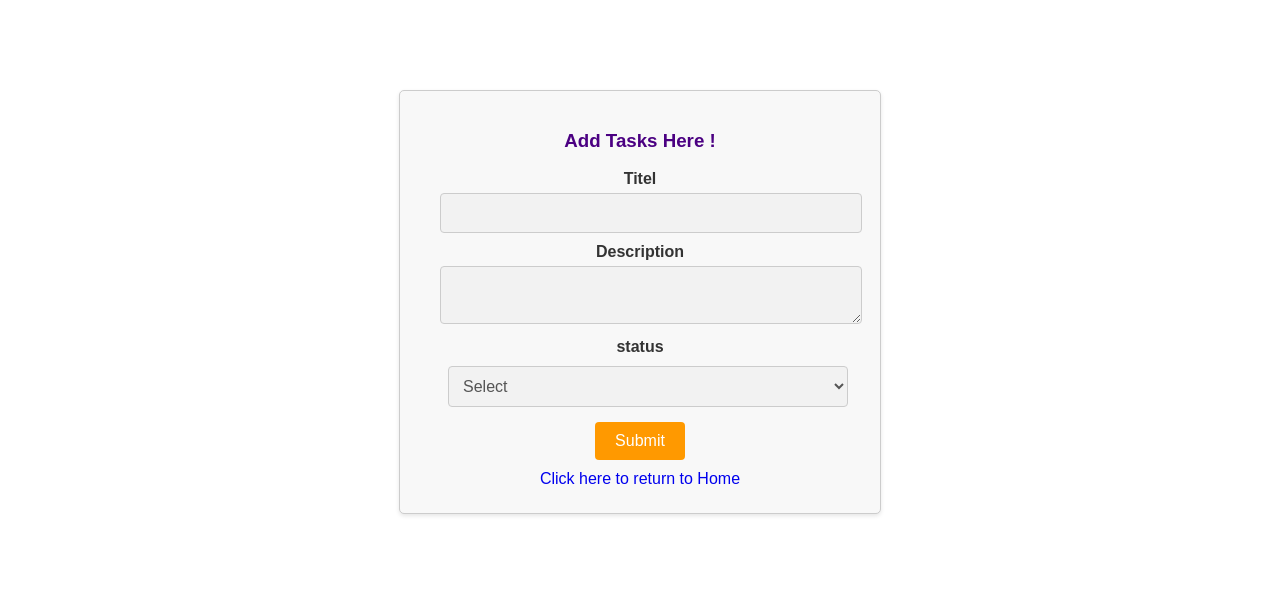
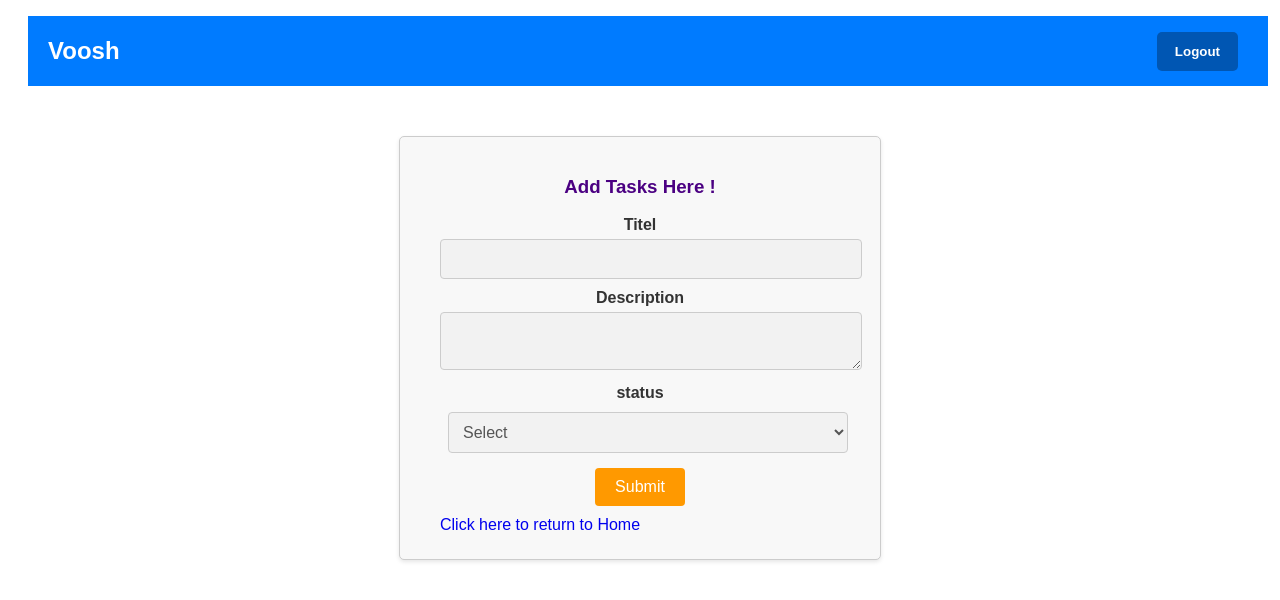
Before and after one commit to mubarak7785/Voosh, a React (Vite) app in the folder Frontend/: page /add in a window 1280 px wide. Shown: the top 600 px of the page. Built offline with nearby package versions, Linux system fonts and the light colour scheme; the HTML template or start-up script is replaced by a standard one.

Commit message:
done with logout functionality

```diff
--- a/Frontend/src/App.css
+++ b/Frontend/src/App.css
@@ -1,8 +1,9 @@
 #root {
   max-width: 100%;
-  margin: 0 auto;
+  margin: 0 ;
   padding: 2rem;
   text-align: center;
+
 }
 
 .logo {
--- a/Frontend/src/Components/Add/Add.jsx
+++ b/Frontend/src/Components/Add/Add.jsx
@@ -3,7 +3,7 @@ import "./Add.css";
 import { Link, useNavigate } from "react-router-dom";
 import withReactContent from "sweetalert2-react-content";
 import Swal from "sweetalert2";
-
+import { Navbar2 } from "../Navbar2/Navbar2";
 const MySwal = withReactContent(Swal);
 
 export const Add = () => {
@@ -44,6 +44,7 @@ export const Add = () => {
   };
   return (
     <div>
+      <Navbar2/>
       <div className="form">
         <h3>Add Tasks Here !</h3>
         <label htmlFor="">Titel</label>
--- a/Frontend/src/Components/Home/Home.css
+++ b/Frontend/src/Components/Home/Home.css
@@ -22,10 +22,17 @@
   background-color: #ADD8E6; /* Light Blue */
   border: 1px solid #87CEEB; /* Sky Blue */
   border-radius: 5px;
-
   padding: 10px;
   margin: 10px 0;
   box-shadow: rgba(0, 0, 0, 0.15) 1.95px 1.95px 2.6px;
+
+}
+.card>h3,p{
+  text-align: left;
+}
+.card>h3{
+  margin: 0%;
+  color: black;
 }
 .card>select{
   background-color:  #81c2d8;
--- a/Frontend/src/Components/Home/Home.jsx
+++ b/Frontend/src/Components/Home/Home.jsx
@@ -3,7 +3,7 @@ import "./Home.css";
 import Swal from "sweetalert2";
 import { Link } from "react-router-dom";
 import withReactContent from "sweetalert2-react-content";
-import { Navbar } from "../Navbar/Navbar";
+import { Navbar2 } from "../Navbar2/Navbar2";
 
 const MySwal = withReactContent(Swal);
 
@@ -46,6 +46,7 @@ export const Home = () => {
     const done = data.filter((elem) => elem.status === "Done");
 
     setToDoData(toDo);
+    console.log(toDoData)
     setDoingData(doing);
     setDoneData(done);
   };
@@ -119,9 +120,22 @@ export const Home = () => {
     }
   };
 
+  // Function to format the date
+  const formatDate = (dateString) => {
+    const date = new Date(dateString);
+    const day = String(date.getDate()).padStart(2, '0');
+    const month = String(date.getMonth() + 1).padStart(2, '0');
+    const year = date.getFullYear();
+    const hours = String(date.getHours()).padStart(2, '0');
+    const minutes = String(date.getMinutes()).padStart(2, '0');
+    const seconds = String(date.getSeconds()).padStart(2, '0');
+
+    return `${day}/${month}/${year}, ${hours}:${minutes}:${seconds}`;
+  };
+
   return (
     <div>
-      <Navbar/>
+      <Navbar2 />
       <div className="nav-btn">
         <Link to="/add">
           <button className="task_btn">Add Task</button>
@@ -131,12 +145,15 @@ export const Home = () => {
         <div className="to-do">
           <h2>To-Do</h2>
           <div>
-            {toDoData.length==0 ? <h3>You have not added task in To-Do</h3> : toDoData.map((e) => (
+            {toDoData.length === 0 ? (
+              <h3>You have not added any task in To-Do</h3>
+            ) : (
+              toDoData.map((e) => (
                 <div className="card" key={e._id}>
                   {btn && e._id === editeddata.id ? (
                     <input
                       type="text"
-                    onChange={(e) => handleEditChange(e, e._id)}
+                      onChange={(e) => handleEditChange(e)}
                       id="title"
                       value={e._id === editeddata.id ? editeddata.title || e.title : e.title}
                     />
@@ -155,6 +172,7 @@ export const Home = () => {
                     <p>Description: {e.description}</p>
                   )}
                   <p>Status: {e.status}</p>
+                  <p>Created at: {formatDate(e.createdAt)}</p>
                   <select onChange={(event) => handleChangeStatus(e._id, event)} value={status}>
                     <option value="">Select</option>
                     <option value="To-do">To-do</option>
@@ -166,19 +184,22 @@ export const Home = () => {
                   </button>
                   <button className="del" onClick={() => handleDelete(e._id)}>Delete task</button>
                 </div>
-            ))}
-
+              ))
+            )}
           </div>
         </div>
         <div className="doing">
           <h2>Doing</h2>
           <div>
-          {doingData.length==0 ? <h3>You have not added task in Doing</h3> :doingData.map((e) => (
+            {doingData.length === 0 ? (
+              <h3>You have not added any task in Doing</h3>
+            ) : (
+              doingData.map((e) => (
                 <div className="card" key={e._id}>
                   {btn && e._id === editeddata.id ? (
                     <input
                       type="text"
-                    onChange={(e) => handleEditChange(e, e._id)}
+                      onChange={(e) => handleEditChange(e)}
                       id="title"
                       value={e._id === editeddata.id ? editeddata.title || e.title : e.title}
                     />
@@ -197,6 +218,7 @@ export const Home = () => {
                     <p>Description: {e.description}</p>
                   )}
                   <p>Status: {e.status}</p>
+                  <p>Created at: {formatDate(e.createdAt)}</p>
                   <select onChange={(event) => handleChangeStatus(e._id, event)} value={status}>
                     <option value="">Select</option>
                     <option value="To-do">To-do</option>
@@ -208,18 +230,22 @@ export const Home = () => {
                   </button>
                   <button className="del" onClick={() => handleDelete(e._id)}>Delete task</button>
                 </div>
-            ))}
+              ))
+            )}
           </div>
         </div>
         <div className="done">
           <h2>Done</h2>
           <div>
-          {doneData.length==0 ? <h3>You have not added task in Done</h3> :doneData.map((e) => (
+            {doneData.length === 0 ? (
+              <h3>You have not added any task in Done</h3>
+            ) : (
+              doneData.map((e) => (
                 <div className="card" key={e._id}>
                   {btn && e._id === editeddata.id ? (
                     <input
                       type="text"
-                    onChange={(e) => handleEditChange(e, e._id)}
+                      onChange={(e) => handleEditChange(e)}
                       id="title"
                       value={e._id === editeddata.id ? editeddata.title || e.title : e.title}
                     />
@@ -238,6 +264,7 @@ export const Home = () => {
                     <p>Description: {e.description}</p>
                   )}
                   <p>Status: {e.status}</p>
+                  <p>Created at: {formatDate(e.createdAt)}</p>
                   <select onChange={(event) => handleChangeStatus(e._id, event)} value={status}>
                     <option value="">Select</option>
                     <option value="To-do">To-do</option>
@@ -249,8 +276,8 @@ export const Home = () => {
                   </button>
                   <button className="del" onClick={() => handleDelete(e._id)}>Delete task</button>
                 </div>
-            ))}
-            {}
+              ))
+            )}
           </div>
         </div>
       </div>
--- a/Frontend/src/Components/Login/Login.jsx
+++ b/Frontend/src/Components/Login/Login.jsx
@@ -23,6 +23,7 @@ const navigate=useNavigate()
       if(response.ok){
         alert(data.message)
         localStorage.setItem('token', data.token);
+        localStorage.setItem('username', data.user_details.username);
         navigate("/home")
       }
       else{
@@ -59,7 +60,7 @@ const navigate=useNavigate()
           <button onClick={sendData} className="sign__btn">Login</button>
         </div>
         <div className="sign_inp_div">
-          <h3>
+          <h3 className="lot">
             Don't have an account? <Link to="/signup">Signup</Link>
           </h3>
         </div>
--- /dev/null
+++ b/Frontend/src/Components/Navbar2/Navbar2.css
@@ -0,0 +1,54 @@
+/* Navbar2.css */
+
+.nav-div2 {
+    height: 50px;
+    display: flex;
+    justify-content: space-between;
+    align-items: center;
+    padding: 10px 20px;
+    background: #007bff; /* Blue background */
+    color: white;
+    margin-top: -2%;
+    margin-left: -1%;
+    width: 100%;
+  }
+
+  .nav-div2 > div {
+    display: flex;
+    align-items: center;
+  }
+
+  .nav-div2 a {
+    text-decoration: none;
+    color: white;
+  }
+
+  .voosh2 {
+    margin: 0;
+  }
+
+  .nav-links {
+    display: flex;
+    align-items: center;
+  }
+
+  .log2 {
+    margin: 0 10px; /* Space between username and logout button */
+  }
+
+  button.log2 {
+    background: #0056b3; /* Darker blue for the button */
+    border: none;
+    color: white;
+    padding: 12px 18px;
+    font-weight: bold;
+    cursor: pointer;
+    border-radius: 5px;
+  }
+
+  button.log2:hover {
+    background: #004494; /* Even darker blue on hover */
+  }
+  .nav-div2>div>a>h3{
+    color: white;
+  }
--- /dev/null
+++ b/Frontend/src/Components/Navbar2/Navbar2.jsx
@@ -0,0 +1,31 @@
+import React from "react";
+import "./Navbar2.css";
+import { Link, useNavigate } from "react-router-dom";
+
+export const Navbar2 = () => {
+  const userName = localStorage.getItem("username");
+  const navigate = useNavigate();
+
+  const logout = () => {
+    localStorage.removeItem("token");
+    localStorage.removeItem("username");
+    alert("You have been logged out.")
+    navigate("/");
+  };
+
+  return (
+    <div className="nav-div2">
+      <div>
+        <Link to="/home">
+          <h2 className="voosh2">Voosh</h2>
+        </Link>
+      </div>
+      <div className="nav-right">
+        <h3 className="log2">{userName}</h3>
+        <button onClick={logout} className="log2">
+          Logout
+        </button>
+      </div>
+    </div>
+  );
+};
--- a/Frontend/src/Components/Signup/Signup.css
+++ b/Frontend/src/Components/Signup/Signup.css
@@ -64,3 +64,13 @@
 a {
     text-decoration: none;
 }
+.sign_inp_div>p{
+
+    width: 80%;
+    margin-left: 8%;
+}
+
+.lot{
+    color: black;
+
+}
--- a/Frontend/src/Components/Signup/Signup.jsx
+++ b/Frontend/src/Components/Signup/Signup.jsx
@@ -71,7 +71,7 @@ export const Signup = () => {
           </button>
         </div>
         <div className="sign_inp_div">
-          <h3>
+          <h3 className="lot">
             Already have an account? <Link to="/">Login</Link>
           </h3>
         </div>
```
Lines whose indentation alone changed are shown as unchanged.
